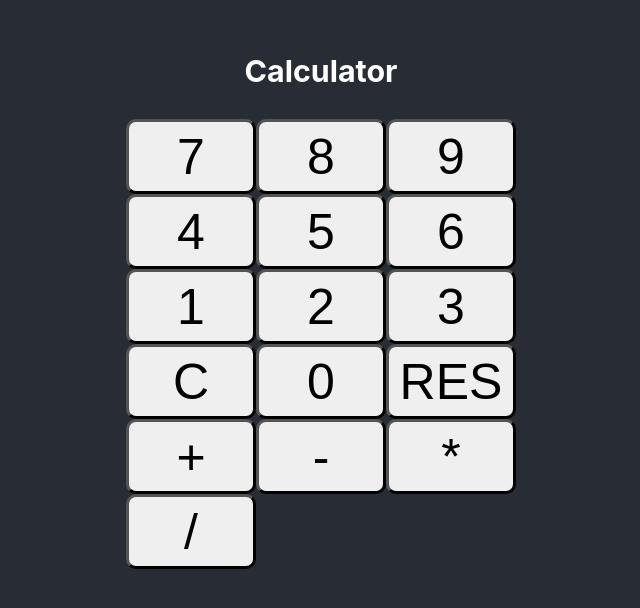
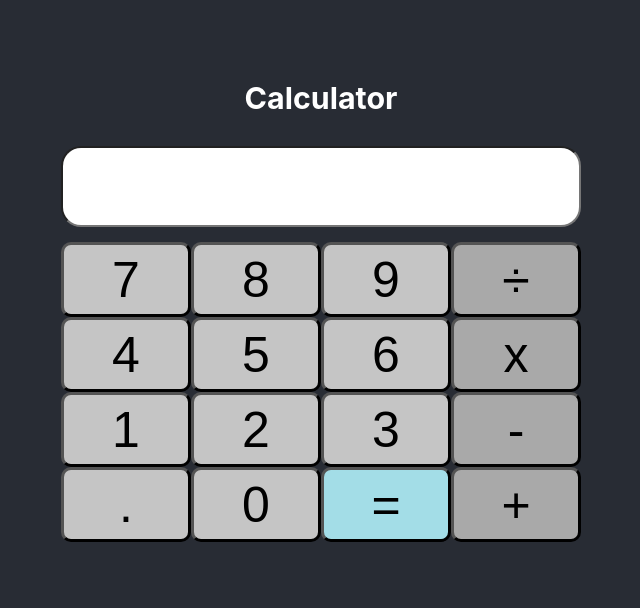
Before and after one commit to Raideno6/React-Calculator, a React (Create React App) app: page / in a window 1280 px wide. Shown: the part 104-712 px from the top of the page, without its empty margins (319-959 px from the left). Built offline with nearby package versions, Linux system fonts and the light colour scheme.

Commit message:
Added more css and logged button presses
Changed layout of calculator to be more appealing, changed color scheme, added in a text box for numbers to go, and logged button presses in console.

```diff
--- a/src/components/Calculator.js
+++ b/src/components/Calculator.js
@@ -9,7 +9,8 @@ export default class Calculator extends Component {
     render() {
         return (
             <div className="grid">
-                {[7, 8, 9, 4, 5, 6, 1, 2, 3, "C", 0, "RES", "+", "-", "*", "/"].map((i) => this.renderCalculatorButton(i))}
+                <input type="text" id="calculatorField" inputMode="numeric" className="calculatorDisplay"/>
+                {[7, 8, 9, "÷", 4, 5, 6, "x", 1, 2, 3, "-" ,".", 0, "=", "+"].map((i) => this.renderCalculatorButton(i))}
             </div>
         );
     }
--- a/src/components/CalculatorButton.js
+++ b/src/components/CalculatorButton.js
@@ -3,11 +3,19 @@ import React, { Component } from "react";
 
 
 export default class CalculatorButton extends Component {
+  constructor(props) {
+    super(props);
+    this.buttonRef = React.createRef();
+  }
     render() {
       return (
-        <button className='calculatorButton'>
+        <button ref={this.buttonRef} className='calculatorButton' onClick={e => logNumber(this.props.value)}>
           {this.props.value}
         </button>
       )
     }
   }
+
+  const logNumber = (buttonValue) => {
+    console.log(buttonValue)
+  }
--- a/src/index.css
+++ b/src/index.css
@@ -14,9 +14,21 @@ code {
 
 .grid {
   display: grid;
-  grid-template-columns: repeat(6, 1fr);
+  grid-template-columns: repeat(8, 1fr);
 }
 
+.grid .calculatorDisplay {
+  grid-column: 1/9;
+  height: 75px;
+  margin-bottom: 15px;
+  border-radius: 20px;
+  font-size: inherit;
+  font-family: 'Courier New', Courier, monospace;
+}
+
+.calculatorDisplay {
+  background: white;
+}
 
 .item {
   grid-column: span 2;
@@ -34,7 +46,47 @@ code {
   border-radius: 10px;
 }
 
+.calculatorButton {
+  background-color: rgb(197, 197, 197);
+}
 .calculatorButton:hover {
-  background-color: grey;
-  color: white;
+  background-color: rgb(228, 228, 228);
+  color: black;
 }
+
+.calculatorButton:active {
+  background-color: rgb(228, 228, 228);
+  color: black;
+  border: 3px outset rgb(37, 37, 37);
+}
+
+.item:nth-child(4n +1) .calculatorButton{
+  background-color:darkgray;
+}
+
+.item:nth-child(4n +1) .calculatorButton:hover{
+  background-color: rgb(210, 210, 210);
+  color: black;
+}
+
+.item:nth-child(4n +1) .calculatorButton:active {
+  background-color: rgb(210, 210, 210);
+  color: black;
+  border: 3px outset rgb(37, 37, 37);
+}
+
+
+.item:nth-child(16) .calculatorButton{
+  background-color:rgb(163, 221, 231);
+}
+
+.item:nth-child(16) .calculatorButton:hover{
+  background-color:rgb(173, 243, 255);
+  color: black;
+}
+
+.item:nth-child(16) .calculatorButton:active {
+  background-color:rgb(173, 243, 255);
+  color: black;
+  border: 3px outset rgb(37, 37, 37);
+}
```
